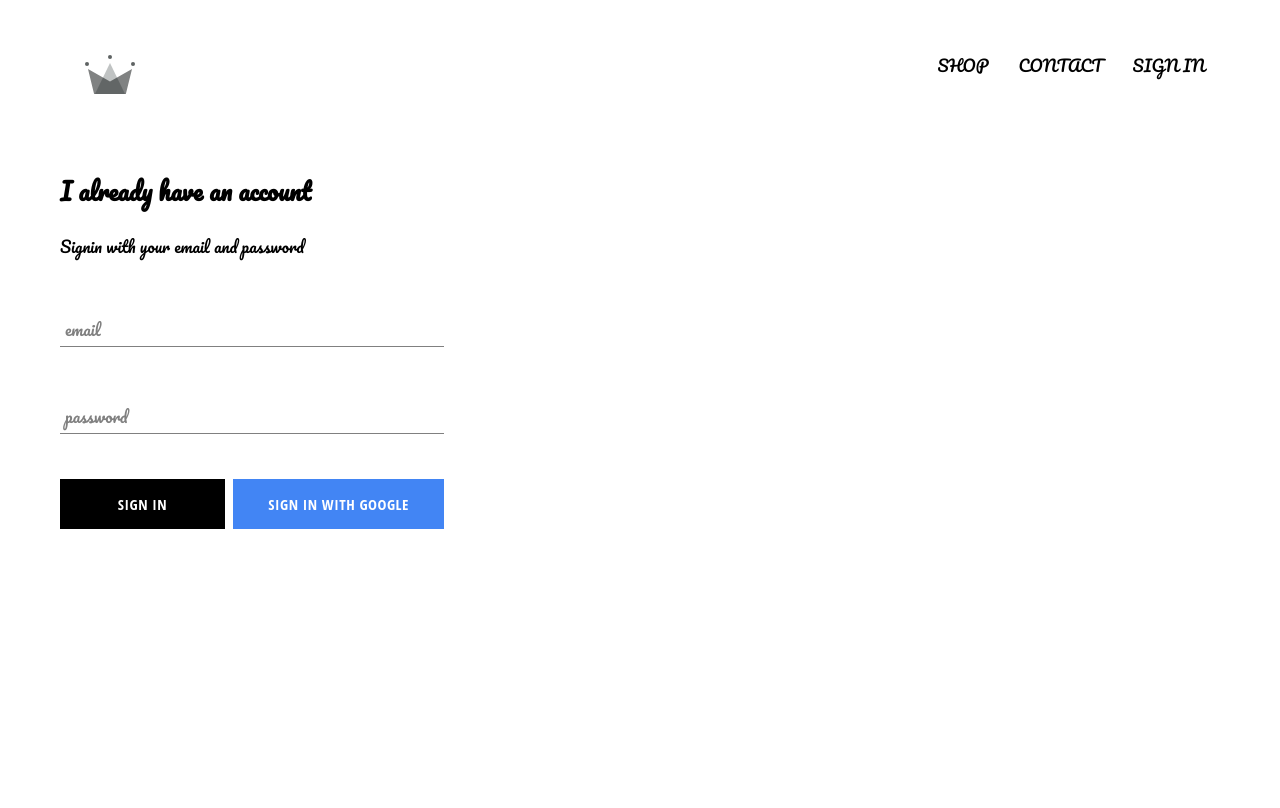
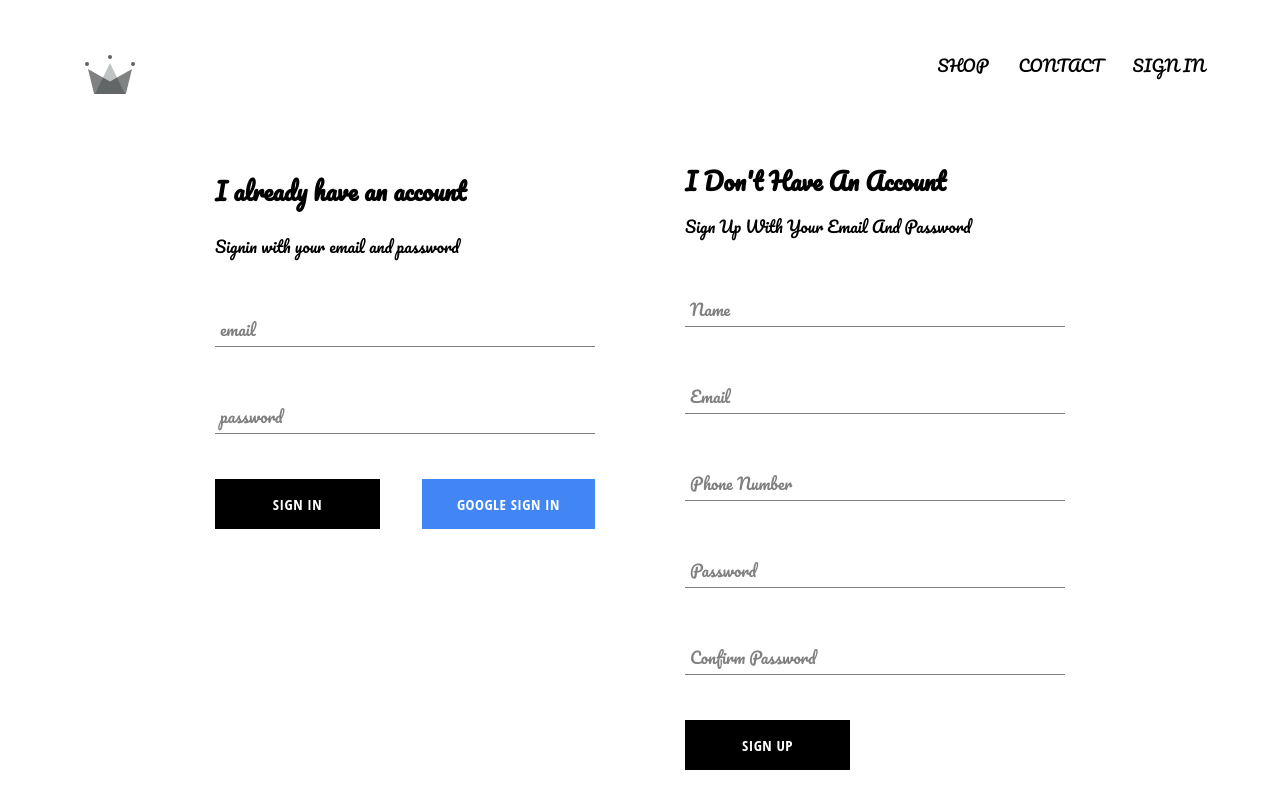
Before and after one commit to phaml2995/Pham_Ecomm, a React (Create React App) app: page /signin in a window 1280 px wide. Shown: the top 808 px of the page. Built offline with nearby package versions, Linux system fonts and the light colour scheme; no server answers.

Commit message:
added the ability to store authenticated users into firestore database

```diff
--- a/src/App.js
+++ b/src/App.js
@@ -5,7 +5,7 @@
 import ShopPage from './pages/shop/shop.component';
 import Header from './components/header/header.component';
 import SignInAndSignUpPage from './pages/signin-and-reg/signin-and-reg.component';
-import {auth} from './firebase/firebase.utils';
+import {auth,createUserProfileDocument} from './firebase/firebase.utils';
 
 class App extends React.Component {
 	constructor() {
@@ -19,10 +19,23 @@
 	unsubscribeFromAuth = null
 
 	componentDidMount(){
-		this.unsubscribeFromAuth = auth.onAuthStateChanged(user => {
-			this.setState({currenUser: user});
-			console.log(user);
-		})
+		this.unsubscribeFromAuth = auth.onAuthStateChanged(async userAuth => {
+			if (userAuth) {
+				const userRef = await createUserProfileDocument(userAuth);
+
+				userRef.onSnapshot(snapShot => {
+					this.setState({
+						currentUser: {
+							id : snapShot.id,
+							...snapShot.data()
+						}
+					});
+					console.log(this.state);
+				});
+			} else {
+				this.setState({currentUser: userAuth});
+			}
+		});
 	}
 
 	componentWillUnmount() {
--- a/src/components/signin/sign-in.component.jsx
+++ b/src/components/signin/sign-in.component.jsx
@@ -53,7 +53,7 @@
 					/>
 					<div className = 'buttons'>
 						<CustomButton type='submit'>Sign in</CustomButton>
-						<CustomButton onClick={signInWithGoogle} isGoogleSignIn>Sign in with Google</CustomButton>
+						<CustomButton onClick={signInWithGoogle} isGoogleSignIn>Google Sign In</CustomButton>
 					</div>
 
 
--- a/src/components/signin/signin.styles.scss
+++ b/src/components/signin/signin.styles.scss
@@ -1,5 +1,5 @@
 .sign-in {
-	width: 30vw;
+	width: 380px;
 	display: flex;
 	flex-direction: column;
 
--- /dev/null
+++ b/src/components/signup/signup.component.jsx
@@ -0,0 +1,113 @@
+import React from 'react';
+
+import FormInput from '../form-input/form-input.component';
+import CustomButton from '../custom-button/custom-button.component';
+
+import {auth, createUserProfileDocument} from '../../firebase/firebase.utils';
+
+import './signup.styles.scss';
+
+class SignUp extends React.Component {
+	constructor() {
+		super();
+
+		this.state = {
+			displayName: '',
+			email: '',
+			phone: '',
+			password: '',
+			confirmPassword: ''
+		}
+	}
+
+	handleSubmit = async event => {
+		event.preventDefault();
+
+		const {displayName, email, phone, password, confirmPassword} = this.state;
+
+		if (password !== confirmPassword) {
+			alert("Password Don't Match")
+			return;
+		}
+
+		try {
+
+			const { user } = await auth.createUserWithEmailAndPassword(email,password);
+
+			await createUserProfileDocument(user, { displayName, phone });
+
+			this.setState({         //To clear the SIGN UP form afterwards
+				displayName: '',
+				email: '',
+				phone: '',
+				password: '',
+				confirmPassword: ''
+			})
+		} catch (error) {
+			console.error(error);
+		}
+	}
+
+	handleChange = event => {
+		const { name, value } = event.target;
+
+		this.setState({[name]: value});
+	}
+
+	render() {
+		const {displayName, email, phone, password, confirmPassword} = this.state;
+		return (
+
+			<div className = 'sign-up'>
+				<h2 className = 'title'> I Don't Have An Account</h2>
+				<span>Sign Up With Your Email And Password</span>
+				<form className = 'sign-up-form' onSubmit={this.handleSubmit} >
+					<FormInput
+						type='text'
+						name='displayName'
+						value={displayName}
+						onChange={this.handleChange}
+						label='Name'
+						required
+					/>
+					<FormInput
+						type='email'
+						name='email'
+						value={email}
+						onChange={this.handleChange}
+						label='Email'
+						required
+					/>
+					<FormInput
+						type='number'
+						name='phone'
+						value={phone}
+						onChange={this.handleChange}
+						label='Phone Number'
+						required
+					/>
+					<FormInput
+						type='password'
+						name='password'
+						value={password}
+						onChange={this.handleChange}
+						label='Password'
+						required
+					/>
+					<FormInput
+						type='password'
+						name='confirmPassword'
+						value={confirmPassword}
+						onChange={this.handleChange}
+						label='Confirm Password'
+						required
+					/>
+					<CustomButton type='submit'>SIGN UP</CustomButton>
+				</form>
+			</div>
+
+		)
+	}
+}
+
+export default SignUp;
--- /dev/null
+++ b/src/components/signup/signup.styles.scss
@@ -0,0 +1,9 @@
+.sign-up {
+	display: flex;
+	flex-direction: column;
+	width: 380px;
+
+	.title{
+		margin: 10px 0;
+	}
+}
--- a/src/firebase/firebase.utils.js
+++ b/src/firebase/firebase.utils.js
@@ -14,6 +14,30 @@
     measurementId: "G-9WDDE9KQ2R"
   }
 
+  export const createUserProfileDocument = async (userAuth, additionalData) => {
+  	if (!userAuth) return ;
+
+  	const userRef = firestore.doc(`users/${userAuth.uid}`);
+  	const snapShot = await userRef.get();
+  	if (!snapShot.exists) {
+  		const {displayName, email} = userAuth;
+  		const createdAt = new Date();
+
+  		try {
+  			await userRef.set({
+  				displayName,
+  				email,
+  				createdAt,
+  				...additionalData
+  			})
+  		} catch (error) {
+  			console.log('error creating user',error.message);
+  		}
+  	}
+
+  	return userRef;
+  };
+
   firebase.initializeApp(config);
 
   export const auth = firebase.auth();
--- a/src/pages/signin-and-reg/signin-and-reg.component.jsx
+++ b/src/pages/signin-and-reg/signin-and-reg.component.jsx
@@ -1,10 +1,12 @@
 import React from 'react';
 import './signin-and-reg.styles.scss';
 import Signin from '../../components/signin/sign-in.component';
+import SignUp from '../../components/signup/signup.component';
 const SignInAndSignUpPage = () => (
 
 	<div className = 'signin-and-reg'>
 		<Signin />
+		<SignUp />
 	</div>
 )
 
--- a/src/pages/signin-and-reg/signin-and-reg.styles.scss
+++ b/src/pages/signin-and-reg/signin-and-reg.styles.scss
@@ -0,0 +1,6 @@
+.signin-and-reg {
+	width: 850px;
+	display: flex;
+	justify-content: space-between;
+	margin: 30px auto;
+}
```
